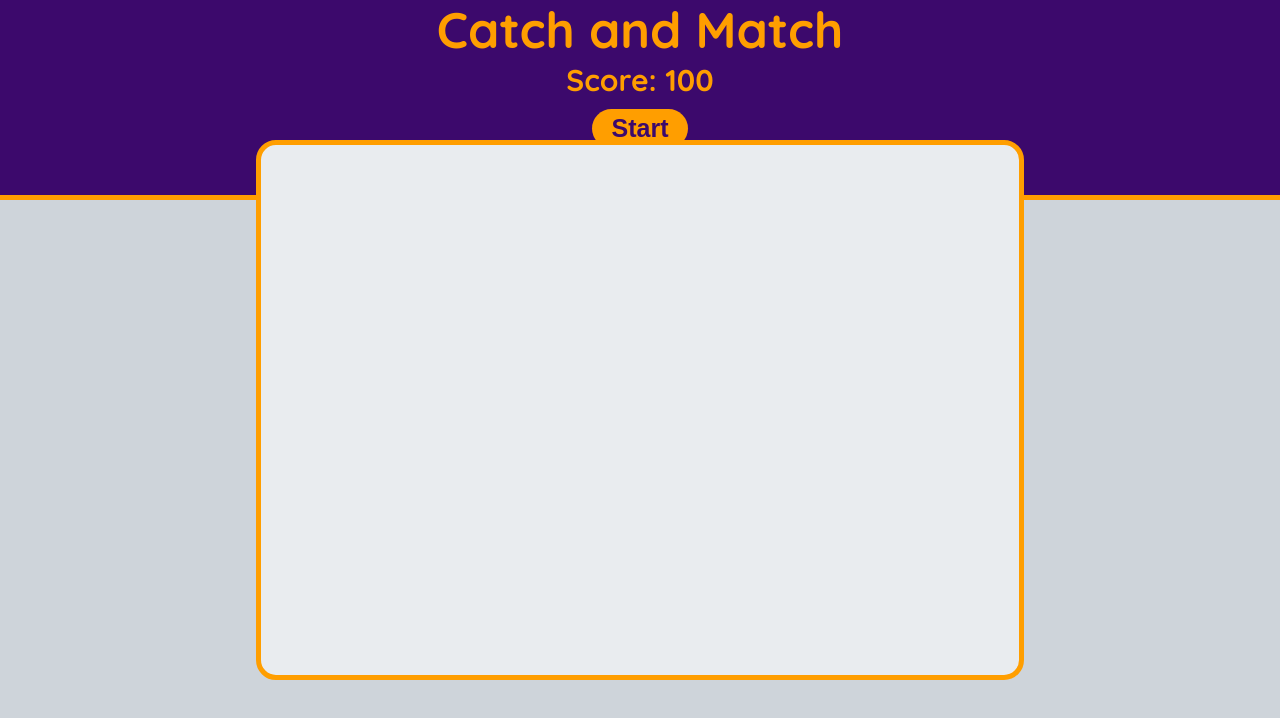
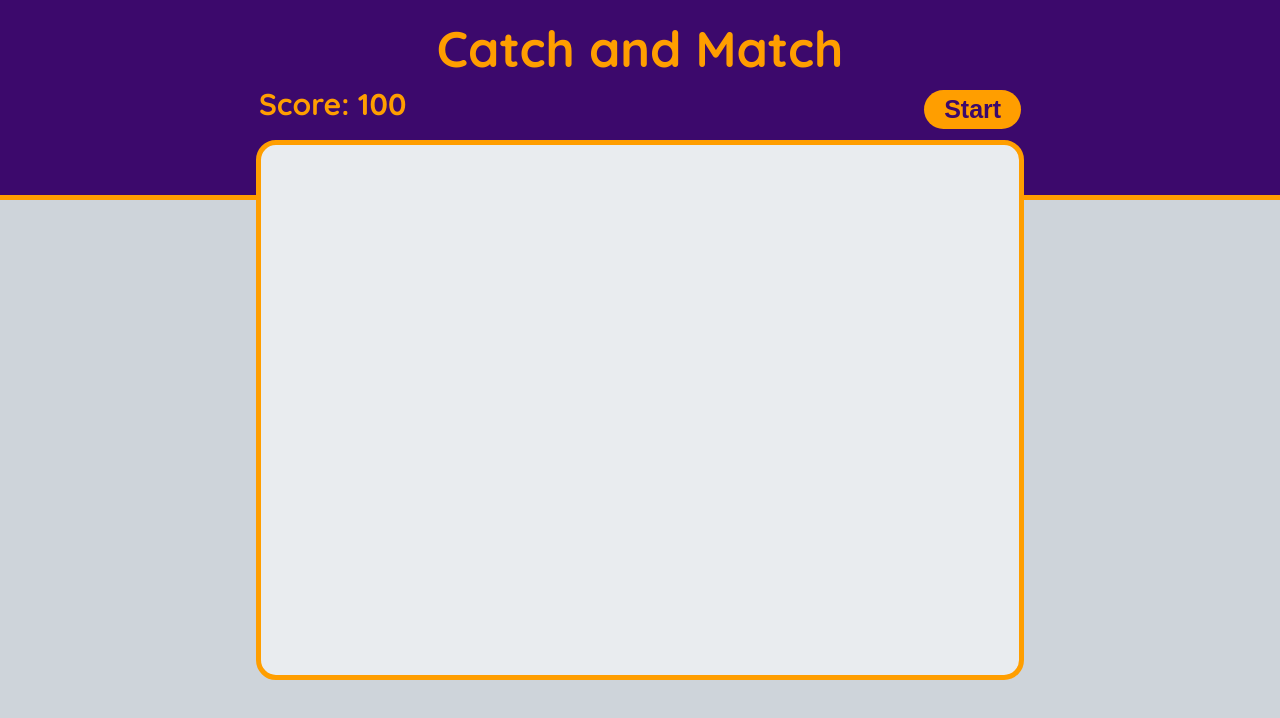
Before and after one commit to MhmtMutlu/redux-memory-game, a React (Create React App) app: page / in a window 1280 px wide. Shown: the top 718 px of the page. Built offline with nearby package versions, Linux system fonts and the light colour scheme.

Commit message:
Feat-UI: Redux actions were used in Header component and it is designed again.

```diff
--- a/src/components/Header/Header.tsx
+++ b/src/components/Header/Header.tsx
@@ -1,12 +1,32 @@
 import React from "react";
-import { HeaderContainer, HeaderTitle, Score, StartButton } from "./styles";
+import { useAppDispatch, useAppSelector } from "../../hooks/reduxHooks";
+import {
+  HeaderContainer,
+  HeaderTitle,
+  Score,
+  StartButton,
+  TitleWrapper,
+} from "./styles";
+import { initGame, startGame } from "../../redux/cards/cardSlice";
 
 const Header: React.FC = () => {
+  const dispatch = useAppDispatch();
+  const score = useAppSelector((state) => state.card.score);
+
+  const startGameHandler = () => {
+    dispatch(startGame());
+    setTimeout(() => {
+      dispatch(initGame());
+    }, 4000);
+  };
+
   return (
     <HeaderContainer>
       <HeaderTitle>Catch and Match</HeaderTitle>
-      <Score>Score: 100</Score>
-      <StartButton>Start</StartButton>
+      <TitleWrapper>
+        <Score>Score: {score}</Score>
+        <StartButton onClick={startGameHandler}>Start</StartButton>
+      </TitleWrapper>
     </HeaderContainer>
   );
 };
--- a/src/components/Header/styles.ts
+++ b/src/components/Header/styles.ts
@@ -16,23 +16,29 @@ export const HeaderContainer = styled.div`
   }
 `;
 
+export const TitleWrapper = styled.div`
+  width: 100%;
+  display: flex;
+  align-items: center;
+  justify-content: space-around;
+`;
+
 export const HeaderTitle = styled.h1`
   font-size: 50px;
 
-  @media (max-width: 440px) {
+  @media (max-width: 480px) {
     font-size: 30px;
   }
 
   @media (max-width: 260px) {
     font-size: 20px;
   }
-
 `;
 
 export const Score = styled.h3`
   font-size: 30px;
 
-  @media (max-width: 440px) {
+  @media (max-width: 480px) {
     font-size: 15px;
   }
 `;
@@ -46,9 +52,9 @@ export const StartButton = styled.button`
   border: none;
   border-radius: 20px;
   margin-top: 10px;
-  transition: .4s;
+  transition: 0.4s;
 
-  @media (max-width: 440px) {
+  @media (max-width: 480px) {
     font-size: 15px;
   }
 
```
